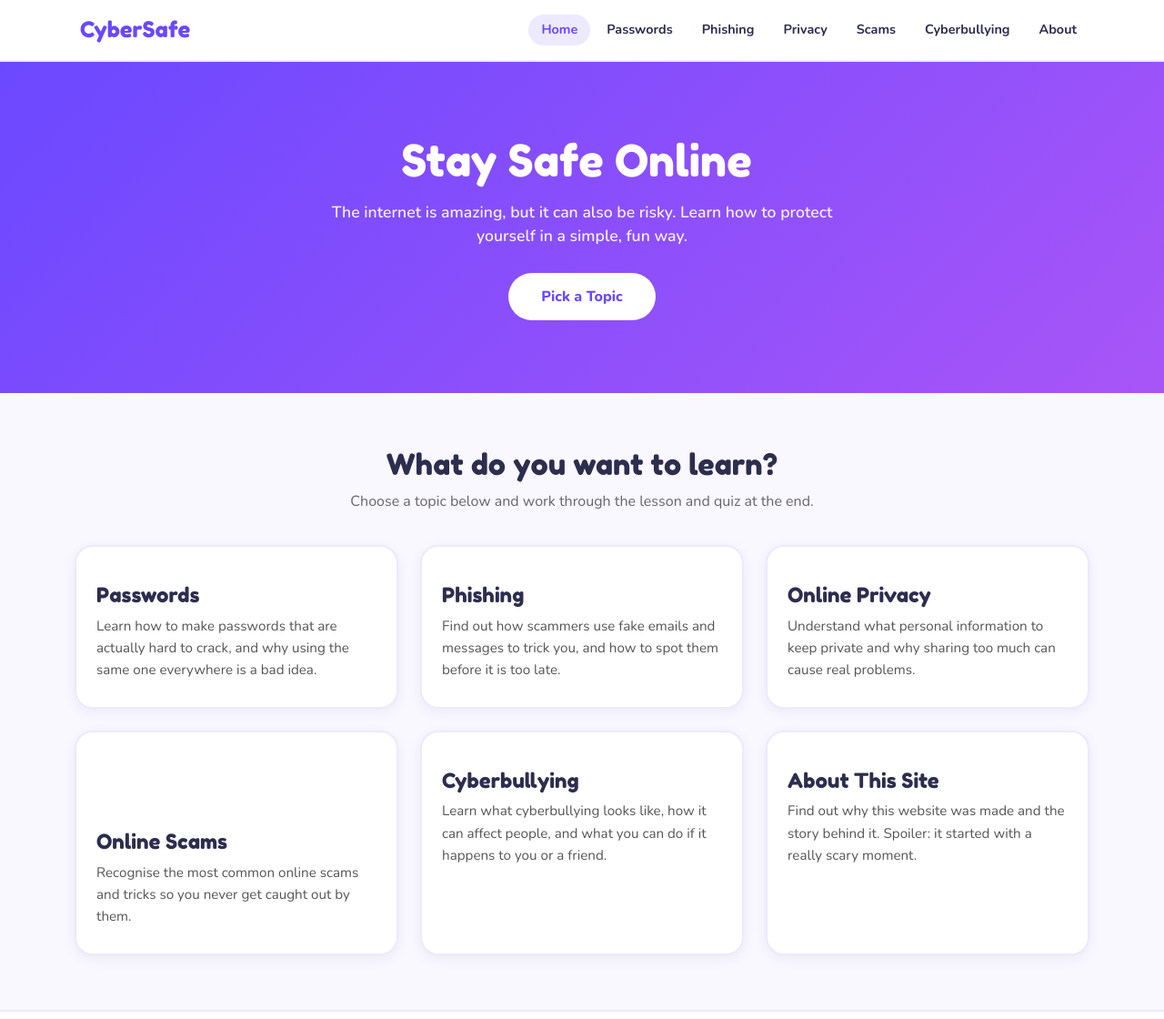
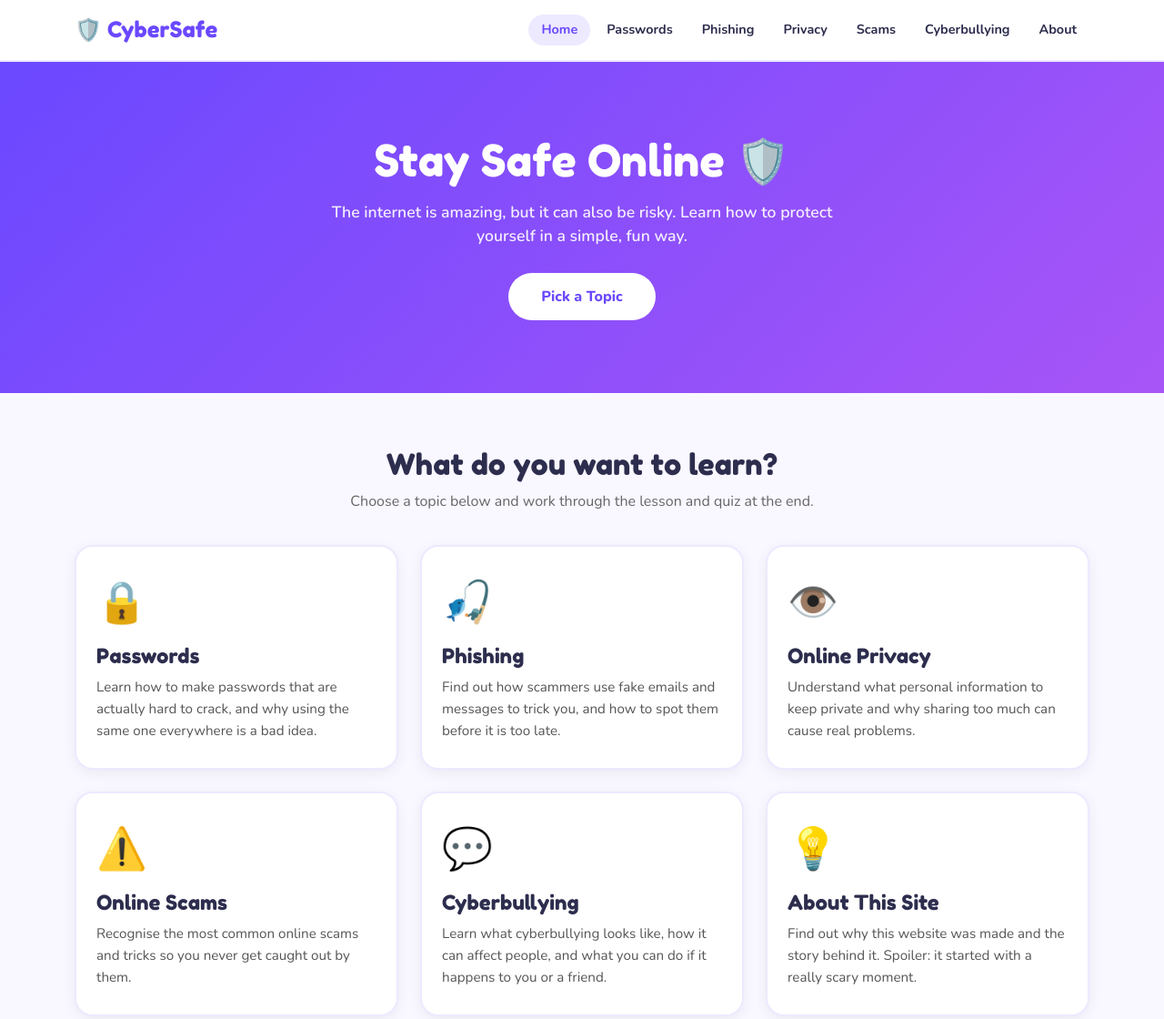
Before and after one commit to sashascaria/Cybersafe, a plain HTML site: page index.html in a window 1280 px wide. Shown: the top 1120 px of the page at 91% size. Drawn offline with nearby package versions, Linux system fonts and the light colour scheme.

Commit message:
Update index.html

```diff
--- a/index.html
+++ b/index.html
@@ -11,7 +11,7 @@
 
 <nav class="navbar navbar-expand-lg">
   <div class="container">
-    <a class="navbar-brand" href="index.html">️ CyberSafe</a>
+    <a class="navbar-brand" href="index.html">🛡️ CyberSafe</a>
     <button class="navbar-toggler" type="button" data-bs-toggle="collapse" data-bs-target="#navMenu">
       <span class="navbar-toggler-icon"></span>
     </button>
@@ -31,7 +31,7 @@
 
 <div class="hero">
   <div class="container">
-    <h1>Stay Safe Online ️</h1>
+    <h1>Stay Safe Online 🛡️</h1>
     <p>The internet is amazing, but it can also be risky. Learn how to protect yourself in a simple, fun way.</p>
     <a href="#topics" class="btn-hero">Pick a Topic</a>
   </div>
@@ -45,7 +45,7 @@
     <div class="row g-4">
       <div class="col-sm-6 col-lg-4">
         <a href="passwords.html" class="topic-card">
-          <span class="card-icon"></span>
+          <span class="card-icon">🔒</span>
           <h3>Passwords</h3>
           <p>Learn how to make passwords that are actually hard to crack, and why using the same one everywhere is a bad idea.</p>
         </a>
@@ -53,7 +53,7 @@
 
       <div class="col-sm-6 col-lg-4">
         <a href="phishing.html" class="topic-card">
-          <span class="card-icon"></span>
+          <span class="card-icon">🎣</span>
           <h3>Phishing</h3>
           <p>Find out how scammers use fake emails and messages to trick you, and how to spot them before it is too late.</p>
         </a>
@@ -61,7 +61,7 @@
 
       <div class="col-sm-6 col-lg-4">
         <a href="privacy.html" class="topic-card">
-          <span class="card-icon"></span>
+          <span class="card-icon">👁️</span>
           <h3>Online Privacy</h3>
           <p>Understand what personal information to keep private and why sharing too much can cause real problems.</p>
         </a>
@@ -69,7 +69,7 @@
 
       <div class="col-sm-6 col-lg-4">
         <a href="scams.html" class="topic-card">
-          <span class="card-icon">️</span>
+          <span class="card-icon">⚠️</span>
           <h3>Online Scams</h3>
           <p>Recognise the most common online scams and tricks so you never get caught out by them.</p>
         </a>
@@ -77,7 +77,7 @@
 
       <div class="col-sm-6 col-lg-4">
         <a href="cyberbullying.html" class="topic-card">
-          <span class="card-icon"></span>
+          <span class="card-icon">💬</span>
           <h3>Cyberbullying</h3>
           <p>Learn what cyberbullying looks like, how it can affect people, and what you can do if it happens to you or a friend.</p>
         </a>
@@ -85,7 +85,7 @@
 
       <div class="col-sm-6 col-lg-4">
         <a href="about.html" class="topic-card">
-          <span class="card-icon"></span>
+          <span class="card-icon">💡</span>
           <h3>About This Site</h3>
           <p>Find out why this website was made and the story behind it. Spoiler: it started with a really scary moment.</p>
         </a>
@@ -107,7 +107,7 @@
 
 <footer>
   <div class="container">
-    <span class="footer-brand">️ CyberSafe Teens</span>
+    <span class="footer-brand">🛡️ CyberSafe Teens</span>
     <p style="margin:0;">Made by Sasha Scaria as an MYP Personal Project at GEMS Modern Academy, Dubai.</p>
   </div>
 </footer>
```
